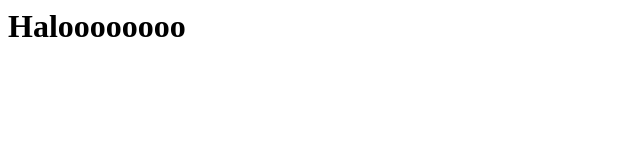
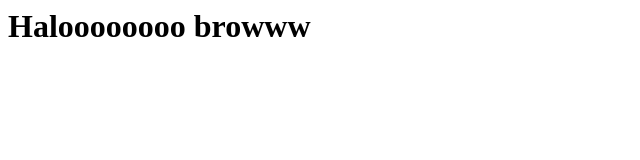
Before and after one commit to pwdodo/blanker, a plain HTML site: page index.html in a window 1280 px wide. Shown: the whole page, without its empty margins (0-640 px from the left). Drawn offline with Linux system fonts and the light colour scheme.

Commit message:
Update index.html

```diff
--- a/index.html
+++ b/index.html
@@ -1 +1 @@
-<h1>Haloooooooo</h1>
+<h1>Haloooooooo browww</h1>
```
